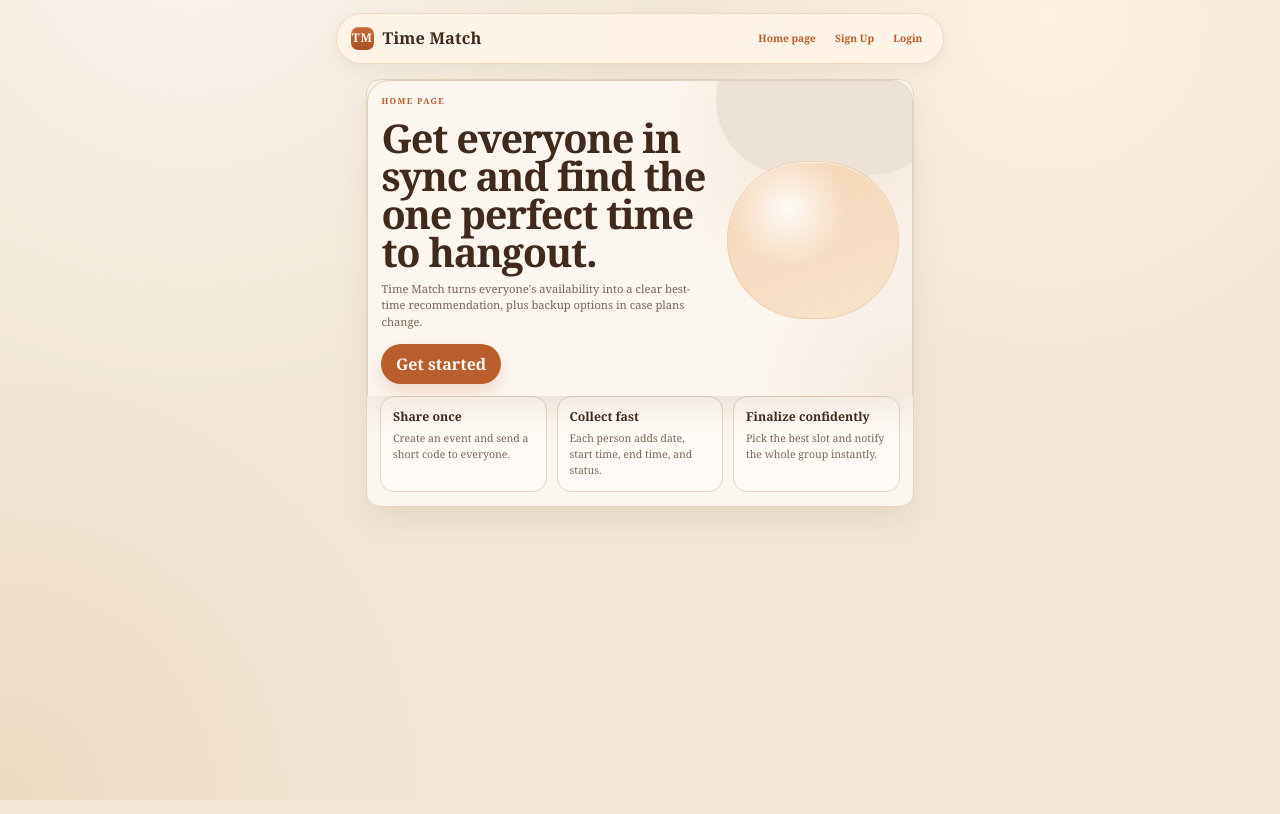
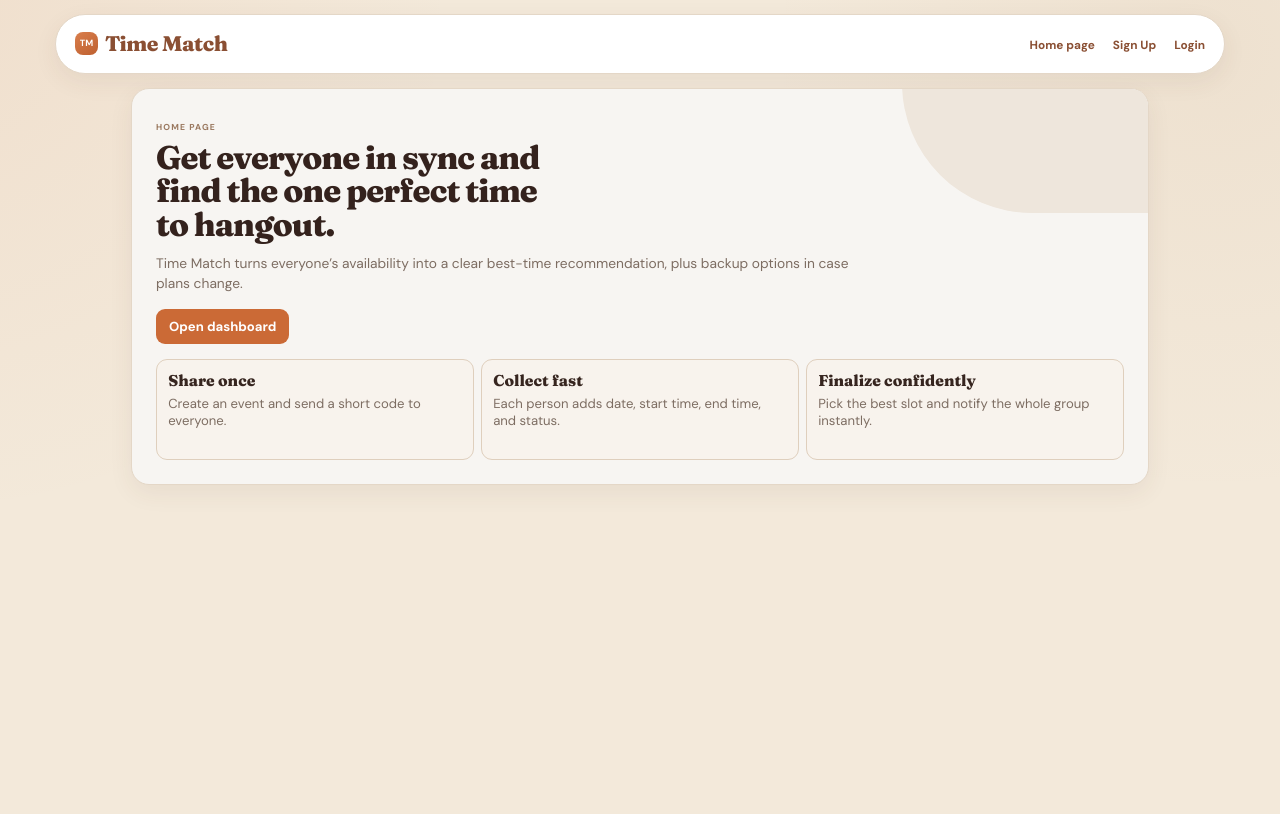
Before and after one commit to Michael-77cm/Time_Match, a Django app: page / in a window 1280 px wide. Run offline with Django 5.2, Linux system fonts and the light colour scheme.

Commit message:
updated css

```diff
--- a/Timematch-/planner/static/planner/style.css
+++ b/Timematch-/planner/static/planner/style.css
@@ -1,13 +1,19 @@
+@import url("https://fonts.googleapis.com/css2?family=DM+Sans:wght@400;500;600;700&family=Fraunces:opsz,wght@9..144,700;9..144,800&display=swap");
+
 :root {
-    --bg: #f2e7d7;
-    --surface: rgba(251, 246, 240, 0.96);
-    --text: #3f2a1d;
-    --muted: #7c6758;
-    --brand: #b85d2b;
-    --brand-strong: #9f4d20;
-    --line: #e4d2be;
-    --shadow: 0 14px 30px rgba(132, 87, 57, 0.1);
-    --radius: 14px;
+    --page-bg: #f3e9da;
+    --surface: #f7f5f2;
+    --white: #ffffff;
+    --ink: #36251f;
+    --muted: #7d6d62;
+    --line: #e4d7c7;
+    --brand: #cb6a36;
+    --brand-strong: #b35b2c;
+    --shadow: 0 8px 24px rgba(88, 58, 44, 0.07);
+    --radius-lg: 18px;
+    --radius-md: 11px;
+    --feature-bg: #f8f3ed;
+    --feature-line: #dfcfbd;
 }
 
 * {
@@ -18,299 +24,218 @@
 
 body {
     min-height: 100vh;
-    font-family: Georgia, "Times New Roman", Times, serif;
-    color: var(--text);
+    font-family: "DM Sans", "Segoe UI", sans-serif;
+    color: var(--ink);
     background:
-        radial-gradient(circle at 15% -10%, rgba(255, 255, 255, 0.55), transparent 35%),
-        radial-gradient(circle at 82% 2%, rgba(255, 241, 228, 0.92), transparent 28%),
-        radial-gradient(circle at 0% 100%, rgba(228, 206, 177, 0.5), transparent 30%),
-        var(--bg);
+        radial-gradient(circle at -5% 0%, rgba(203, 106, 54, 0.08), transparent 33%),
+        radial-gradient(circle at 95% 6%, rgba(177, 129, 84, 0.08), transparent 31%),
+        var(--page-bg);
     line-height: 1.5;
-    padding: 0.8rem 0.9rem 2rem;
 }
 
 a {
-    color: var(--brand);
+    color: inherit;
 }
 
-a:hover,
-a:focus-visible {
-    color: var(--brand-strong);
-}
-
-nav.topbar {
-    position: sticky;
-    top: 0;
-    z-index: 10;
+.site-nav {
+    width: min(1170px, 92%);
+    margin: 14px auto 10px;
+    background: var(--white);
+    border: 1px solid var(--line);
+    border-radius: 999px;
+    padding: 7px 12px;
     display: flex;
     align-items: center;
-    justify-content: flex-start;
-    flex-wrap: nowrap;
-    gap: 0.6rem;
-    width: min(608px, calc(100% - 1.2rem));
-    margin: 0 auto 0.95rem;
-    padding: 0.66rem 0.85rem;
-    background: rgba(255, 244, 232, 0.82);
-    color: var(--text);
-    border: 1px solid rgba(184, 93, 43, 0.18);
-    border-radius: 999px;
-    box-shadow: 0 6px 16px rgba(121, 85, 59, 0.08);
-    backdrop-filter: blur(14px);
-    animation: rise-in 420ms ease-out;
+    gap: 10px;
+    box-shadow: var(--shadow);
 }
 
 .brand {
     display: inline-flex;
     align-items: center;
-    gap: 0.55rem;
-    color: inherit;
+    gap: 7px;
     text-decoration: none;
-    font-family: Georgia, "Times New Roman", Times, serif;
-    font-weight: 700;
+    color: var(--ink);
+    white-space: nowrap;
+    padding: 3px 6px;
 }
 
 .brand-mark {
+    width: 23px;
+    height: 23px;
+    border-radius: 8px;
+    background: linear-gradient(145deg, #d97e4c, #be6030);
+    color: #fff;
+    font-size: 9px;
+    font-weight: 700;
     display: inline-flex;
     align-items: center;
     justify-content: center;
-    width: 1.45rem;
-    height: 1.45rem;
-    border-radius: 0.45rem;
-    background: linear-gradient(180deg, #c56b39, #a94f21);
-    color: #fff7ef;
-    font-size: 0.75rem;
-    letter-spacing: 0.06em;
-    box-shadow: inset 0 1px 0 rgba(255, 255, 255, 0.2);
+    letter-spacing: 0.2px;
 }
 
-.brand-name {
-    font-size: 1.02rem;
-    letter-spacing: 0.01em;
+.brand-text {
+    font-family: "Fraunces", Georgia, serif;
+    font-weight: 800;
+    font-size: 1.32rem;
+    letter-spacing: -0.02em;
 }
 
-.nav-links {
+.site-nav ul {
+    margin-left: auto;
+    list-style: none;
     display: flex;
     align-items: center;
-    flex-wrap: nowrap;
-    list-style: none;
-    gap: 0.32rem;
-    margin-left: auto;
-    white-space: nowrap;
+    flex-wrap: wrap;
+    gap: 4px;
 }
 
-nav li {
-    margin: 0;
+.site-nav a {
+    font-size: 0.74rem;
+    font-weight: 700;
+    color: #8a4f33;
+    text-decoration: none;
+    padding: 6px 7px;
+    border-radius: 999px;
+    transition: background-color 120ms ease, color 120ms ease;
 }
 
-.nav-links a {
-    display: inline-block;
-    padding: 0.36rem 0.44rem;
-    border-radius: 999px;
-    color: var(--brand);
-    text-decoration: none;
-    font-family: Georgia, "Times New Roman", Times, serif;
-    font-size: 0.64rem;
-    font-weight: 700;
-    transition: background-color 120ms ease, transform 120ms ease, color 120ms ease;
+.site-nav a:hover,
+.site-nav a:focus-visible {
+    color: #6b3925;
+    background: #f8eee4;
 }
 
-.nav-links a:hover,
-.nav-links a:focus-visible {
-    background: rgba(184, 93, 43, 0.1);
-    color: var(--brand-strong);
-    transform: translateY(-1px);
-}
-
-.page-shell,
-.messages {
-    width: min(1120px, 100%);
+.messages,
+.container,
+.home {
+    width: min(1060px, 92%);
     margin-left: auto;
     margin-right: auto;
 }
 
-.page-shell {
-    margin-top: 0;
+.messages {
+    margin-top: 12px;
 }
 
-.home-panel,
-.container,
 .home,
-.hero-card,
-.feature-card {
+.container {
+    margin-top: 14px;
     background: var(--surface);
     border: 1px solid var(--line);
-    border-radius: var(--radius);
+    border-radius: var(--radius-lg);
     box-shadow: var(--shadow);
+    padding: clamp(0.95rem, 2vw, 1.5rem);
 }
 
-.home-panel {
-    width: min(548px, 100%);
-    margin: 0 auto;
-    padding: 0;
+.home {
+    max-width: 1018px;
+    position: relative;
     overflow: hidden;
-    border-radius: 14px;
-    animation: rise-in 520ms ease-out;
 }
 
-.container,
-.home,
-.hero-card {
-    margin-top: 1.15rem;
-    padding: clamp(1rem, 2.4vw, 1.85rem);
-}
-
-.hero-card {
-    position: relative;
-    overflow: hidden;
-    display: grid;
-    grid-template-columns: minmax(0, 1.45fr) minmax(150px, 0.75fr);
-    gap: 0.78rem;
-    align-items: center;
-    margin-top: 0;
-    padding: 0.86rem 0.84rem 0.72rem;
-    border-radius: 22px 22px 0 0;
-    border-bottom: 0;
-}
-
-.hero-card::before {
+.home::after {
     content: "";
     position: absolute;
-    inset: 0;
-    background:
-        radial-gradient(circle at 85% 18%, rgba(226, 193, 168, 0.34), transparent 32%),
-        radial-gradient(circle at 100% 100%, rgba(184, 93, 43, 0.09), transparent 26%);
+    width: 262px;
+    height: 144px;
+    right: -16px;
+    top: -20px;
+    border-radius: 0 0 0 130px;
+    background: #eee6dc;
     pointer-events: none;
 }
 
-.hero-card::after {
-    content: "";
-    position: absolute;
-    width: 230px;
-    height: 150px;
-    right: -34px;
-    top: -56px;
-    border-radius: 999px;
-    background: rgba(236, 226, 216, 0.9);
-    pointer-events: none;
-}
-
-.hero-copy,
-.hero-accent {
-    position: relative;
-    z-index: 1;
-}
-
 .eyebrow {
-    margin-bottom: 0.7rem;
-    text-transform: uppercase;
-    letter-spacing: 0.16em;
-    font-size: 0.52rem;
+    display: inline-block;
+    font-size: 0.54rem;
+    letter-spacing: 0.13em;
     font-weight: 700;
-    color: var(--brand);
-}
-
-.hero-card h2 {
-    max-width: 15ch;
-    font-size: clamp(1.98rem, 3.1vw, 2.62rem);
-    line-height: 0.96;
-    margin-bottom: 0.6rem;
-    letter-spacing: -0.03em;
-}
-
-.hero-text {
-    max-width: 60ch;
-    font-size: 0.7rem;
-    color: var(--muted);
-}
-
-.hero-actions {
-    display: flex;
-    flex-wrap: wrap;
-    gap: 0.6rem;
-    margin-top: 0.8rem;
-}
-
-.hero-accent {
-    min-height: 158px;
-    border-radius: 999px;
-    background:
-        radial-gradient(circle at 35% 30%, rgba(255, 255, 255, 0.88), rgba(255, 255, 255, 0.02) 38%),
-        linear-gradient(160deg, rgba(244, 201, 164, 0.42), rgba(255, 255, 255, 0.18)),
-        #f5ddc1;
-    border: 1px solid rgba(184, 93, 43, 0.12);
-    box-shadow: inset 0 1px 0 rgba(255, 255, 255, 0.6);
-}
-
-.feature-grid {
-    display: grid;
-    grid-template-columns: repeat(3, minmax(0, 1fr));
-    gap: 0.65rem;
-    margin-top: 0;
-    padding: 0 0.84rem 0.86rem;
-}
-
-.feature-card {
-    padding: 0.7rem 0.72rem 0.78rem;
-    background: rgba(255, 251, 246, 0.88);
-    box-shadow: none;
-    transition: transform 180ms ease, box-shadow 180ms ease;
-}
-
-.feature-card h3 {
-    margin: 0 0 0.28rem;
-    font-size: 0.77rem;
-}
-
-.feature-card p {
-    font-size: 0.66rem;
-}
-
-.feature-card:hover {
-    transform: translateY(-2px);
-    box-shadow: 0 8px 20px rgba(132, 87, 57, 0.1);
-}
-
-.auth-card,
-.dashboard-card {
-    width: min(640px, 100%);
-    margin: 1.15rem auto 0;
-}
-
-.dashboard-card h2 {
-    margin-bottom: 0.95rem;
-}
-
-.dashboard-card h3 {
-    margin-top: 1rem;
-}
-
-.dashboard-card ul {
-    margin-left: 1rem;
-}
-
-.dashboard-card li {
+    color: #9a785f;
     margin-bottom: 0.45rem;
 }
 
-.auth-card .btn,
-.dashboard-card .btn {
-    margin-top: 0.2rem;
+.home h2 {
+    font-family: "Fraunces", Georgia, serif;
+    font-size: clamp(2rem, 2.55vw, 3rem);
+    font-weight: 800;
+    line-height: 1.03;
+    letter-spacing: -0.03em;
+    color: #34221d;
+    max-width: 17.9ch;
+    margin-bottom: 0.75rem;
 }
 
 h2 {
-    color: var(--text);
-    margin-bottom: 0.85rem;
+    font-family: "Fraunces", Georgia, serif;
+    font-size: 1.6rem;
+    margin-bottom: 0.7rem;
 }
 
 h3 {
-    margin: 1.25rem 0 0.6rem;
-    color: var(--text);
+    font-family: "Fraunces", Georgia, serif;
+    font-size: 1.2rem;
+    margin: 1.2rem 0 0.6rem;
 }
 
 p,
 li,
 label {
     color: var(--muted);
+}
+
+.home > p {
+    max-width: 74ch;
+    margin-bottom: 0.95rem;
+    font-size: 0.86rem;
+    line-height: 1.45;
+}
+
+.btn,
+button {
+    border: 0;
+    border-radius: 9px;
+    background: var(--brand);
+    color: #fff;
+    text-decoration: none;
+    display: inline-block;
+    font-size: 0.82rem;
+    font-weight: 700;
+    padding: 8px 13px;
+    cursor: pointer;
+    transition: background-color 120ms ease;
+}
+
+.btn:hover,
+button:hover {
+    background: var(--brand-strong);
+}
+
+.feature-grid {
+    margin-top: 0.9rem;
+    display: grid;
+    grid-template-columns: repeat(3, minmax(0, 1fr));
+    gap: 7px;
+}
+
+.feature-card {
+    border: 1px solid var(--feature-line);
+    border-radius: var(--radius-md);
+    background: var(--feature-bg);
+    padding: 0.74rem 0.7rem;
+    min-height: 101px;
+}
+
+.feature-card h3 {
+    margin: 0 0 0.3rem;
+    font-size: 0.98rem;
+    font-weight: 800;
+    line-height: 1.16;
+}
+
+.feature-card p {
+    font-size: 0.82rem;
+    line-height: 1.36;
 }
 
 form {
@@ -324,67 +249,20 @@ form p {
 input,
 select,
 textarea {
-    padding: 0.62rem 0.7rem;
-    border: 1px solid var(--line);
-    border-radius: 9px;
     width: 100%;
     background: #fff;
-    color: var(--text);
+    border: 1px solid var(--line);
+    border-radius: 10px;
+    color: var(--ink);
+    padding: 0.62rem 0.7rem;
     outline: none;
 }
 
 input:focus,
 select:focus,
 textarea:focus {
-    border-color: var(--brand);
-    box-shadow: 0 0 0 3px rgba(184, 93, 43, 0.16);
-}
-
-.btn {
-    display: inline-flex;
-    align-items: center;
-    justify-content: center;
-    gap: 0.35rem;
-    min-height: 2.05rem;
-    padding: 0.46rem 0.84rem;
-    border-radius: 999px;
-    text-decoration: none;
-    font-family: Georgia, "Times New Roman", Times, serif;
-    font-weight: 700;
-    border: 1px solid transparent;
-    transition: transform 120ms ease, background-color 120ms ease, border-color 120ms ease, color 120ms ease;
-}
-
-.btn:hover,
-.btn:focus-visible {
-    transform: translateY(-1px);
-}
-
-.btn-primary {
-    background: var(--brand);
-    color: #fff9f4;
-    box-shadow: 0 8px 16px rgba(184, 93, 43, 0.18);
-}
-
-.btn-primary:hover,
-.btn-primary:focus-visible {
-    background: var(--brand-strong);
-}
-
-.btn-secondary {
-    background: rgba(255, 248, 240, 0.82);
-    color: var(--brand);
-    border-color: rgba(184, 93, 43, 0.18);
-}
-
-.btn-secondary:hover,
-.btn-secondary:focus-visible {
-    background: #fff;
-    border-color: rgba(184, 93, 43, 0.3);
-}
-
-.messages {
-    margin-top: 1rem;
+    border-color: #d59671;
+    box-shadow: 0 0 0 3px rgba(213, 150, 113, 0.2);
 }
 
 .alert {
@@ -395,15 +273,15 @@ textarea:focus {
 }
 
 .alert-success {
-    background-color: #e8f7ef;
-    color: #0e6244;
-    border-color: #bde7d3;
+    background-color: #eaf6eb;
+    color: #2f6a3c;
+    border-color: #b9e0bf;
 }
 
 .alert-error {
-    background-color: #fdebec;
-    color: #8c2a35;
-    border-color: #f5c2c7;
+    background-color: #fbecec;
+    color: #8a3333;
+    border-color: #efc2c2;
 }
 
 .event-card {
@@ -411,69 +289,23 @@ textarea:focus {
     padding: 1rem;
     margin: 1rem 0;
     border-radius: 10px;
-    background: #fcfdff;
+    background: #fff;
 }
 
-.feature-card:nth-child(1) {
-    animation: rise-in 560ms ease-out;
-}
-
-.feature-card:nth-child(2) {
-    animation: rise-in 640ms ease-out;
-}
-
-.feature-card:nth-child(3) {
-    animation: rise-in 720ms ease-out;
-}
-
-@keyframes rise-in {
-    from {
-        opacity: 0;
-        transform: translateY(8px);
+@media (max-width: 880px) {
+    .site-nav {
+        border-radius: 18px;
+        align-items: flex-start;
+        flex-direction: column;
     }
 
-    to {
-        opacity: 1;
-        transform: translateY(0);
-    }
-}
-
-@media (max-width: 760px) {
-    body {
-        padding-left: 0.55rem;
-        padding-right: 0.55rem;
+    .site-nav ul {
+        margin-left: 0;
     }
 
-    nav.topbar {
-        align-items: flex-start;
-        width: min(608px, calc(100% - 0.6rem));
-        border-radius: 24px;
-        flex-wrap: wrap;
-    }
-
-    .brand {
-        width: 100%;
-    }
-
-    .nav-links {
-        width: 100%;
-        gap: 0.4rem;
-        white-space: normal;
-    }
-
-    .nav-links a {
-        width: 100%;
-        border-radius: 12px;
-        background: rgba(184, 93, 43, 0.08);
-    }
-
-    .hero-card {
-        grid-template-columns: 1fr;
-        border-radius: 22px 22px 0 0;
-    }
-
-    .hero-accent {
-        min-height: 150px;
+    .home h2 {
+        font-size: clamp(1.7rem, 8vw, 2.2rem);
+        max-width: 16ch;
     }
 
     .feature-grid {
--- a/templates/planner/base.html
+++ b/templates/planner/base.html
@@ -5,27 +5,27 @@
     <meta name="viewport" content="width=device-width, initial-scale=1.0">
     <title>{% block title %}TimeMatch{% endblock %}</title>
     {% load static %}
-    <link rel="stylesheet" href="{% static 'planner/style.css' %}?v=8">
+    <link rel="stylesheet" href="{% static 'planner/style.css' %}?v=7">
     <script defer src="{% static 'planner/main.js' %}?v=1"></script>
 </head>
 <body>
-    <nav class="topbar">
-        <a class="brand" href="{% url 'home' %}" aria-label="TimeMatch home">
+    <nav class="site-nav">
+        <a class="brand" href="{% url 'home' %}">
             <span class="brand-mark">TM</span>
-            <span class="brand-name">Time Match</span>
+            <span class="brand-text">Time Match</span>
         </a>
         {% if user.is_authenticated %}
-            <ul class="nav-links">
+            <ul>
                 <li><a href="{% url 'home' %}">Home page</a></li>
                 <li><a href="{% url 'create_event' %}">Create Event</a></li>
-                <li><a href="{% url 'join_event' %}">Join Event</a></li>
+                <li><a href="{% url 'join_event' %}">Join event</a></li>
                 <li><a href="{% url 'availability_input' %}">Availability Input</a></li>
                 <li><a href="{% url 'event_overview' %}">Event Overview</a></li>
                 <li><a href="{% url 'notification_panel' %}">Notification Panel</a></li>
                 <li><a href="{% url 'logout' %}">Logout</a></li>
             </ul>
         {% else %}
-            <ul class="nav-links">
+            <ul>
                 <li><a href="{% url 'home' %}">Home page</a></li>
                 <li><a href="{% url 'signup' %}">Sign Up</a></li>
                 <li><a href="{% url 'login' %}">Login</a></li>
@@ -33,16 +33,14 @@
         {% endif %}
     </nav>
 
-    <main class="page-shell">
-        {% if messages %}
+    {% if messages %}
         <div class="messages">
             {% for message in messages %}
                 <div class="alert alert-{{ message.tags }}">{{ message }}</div>
             {% endfor %}
         </div>
-        {% endif %}
+    {% endif %}
 
-        {% block content %}{% endblock %}
-    </main>
+    {% block content %}{% endblock %}
 </body>
 </html>
--- a/templates/planner/home.html
+++ b/templates/planner/home.html
@@ -3,26 +3,20 @@
 {% block title %}TimeMatch - Home{% endblock %}
 
 {% block content %}
-<section class="home-panel" aria-label="Time Match introduction">
-    <div class="hero-card">
-        <div class="hero-copy">
-            <p class="eyebrow">Home page</p>
-            <h2>Get everyone in sync and find the one perfect time to hangout.</h2>
-            <p class="hero-text">Time Match turns everyone's availability into a clear best-time recommendation, plus backup options in case plans change.</p>
+<div class="home">
+    <span class="eyebrow">HOME PAGE</span>
+    <h2>Get everyone in sync and find the one perfect time to hangout.</h2>
+    <p>
+        Time Match turns everyone’s availability into a clear best-time recommendation,
+        plus backup options in case plans change.
+    </p>
+    {% if not user.is_authenticated %}
+        <a href="{% url 'signup' %}" class="btn">Open dashboard</a>
+    {% else %}
+        <a href="{% url 'create_event' %}" class="btn">Open dashboard</a>
+    {% endif %}
 
-            <div class="hero-actions">
-                {% if user.is_authenticated %}
-                    <a href="{% url 'create_event' %}" class="btn btn-primary">Open dashboard</a>
-                {% else %}
-                    <a href="{% url 'signup' %}" class="btn btn-primary">Get started</a>
-                {% endif %}
-            </div>
-        </div>
-
-        <div class="hero-accent" aria-hidden="true"></div>
-    </div>
-
-    <section class="feature-grid" aria-label="How Time Match works">
+    <div class="feature-grid">
         <article class="feature-card">
             <h3>Share once</h3>
             <p>Create an event and send a short code to everyone.</p>
@@ -35,6 +29,6 @@
             <h3>Finalize confidently</h3>
             <p>Pick the best slot and notify the whole group instantly.</p>
         </article>
-    </section>
-</section>
+    </div>
+</div>
 {% endblock %}
```
